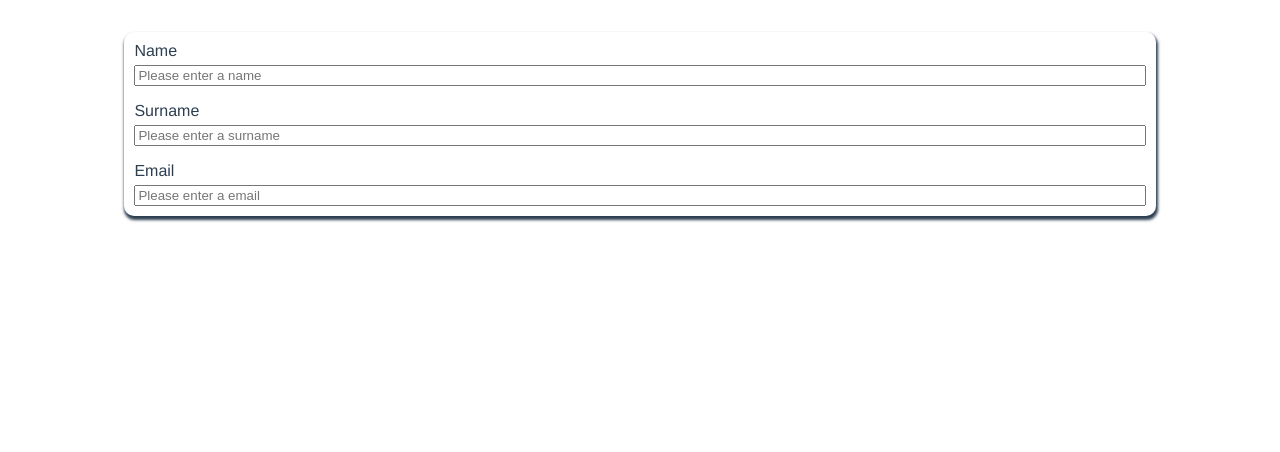
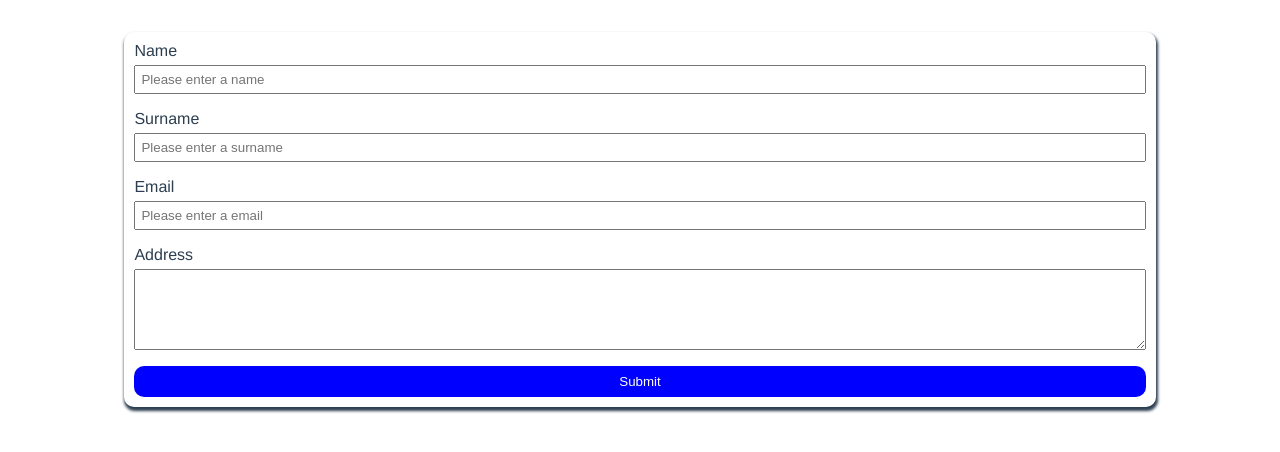
Before and after one commit to MuratCamurlu/form, a Vue app: page / in a window 1280 px wide. Shown: the top 452 px of the page. Built offline with nearby package versions, Linux system fonts and the light colour scheme.

Commit message:
textarea

```diff
--- a/src/App.vue
+++ b/src/App.vue
@@ -1,7 +1,7 @@
 <template>
   <div class="main">
     <div class="wrapper">
-      <form>
+      <form class="myForm">
         <div class="inputDiv">
           <label for="nameInput">Name</label>
           <input type="text" id="nameInput" placeholder="Please enter a name" />
@@ -18,6 +18,11 @@
           <label for="email">Email</label>
           <input type="email" id="email" placeholder="Please enter a email" />
         </div>
+        <div class="inputDiv">
+          <label for="addressInput">Address</label>
+          <textarea name="address" id="addressInput" rows="5" />
+        </div>
+        <button type="submit" class="submitBtn">Submit</button>
       </form>
     </div>
   </div>
@@ -31,6 +36,9 @@
 </script>
 
 <style>
+input {
+  padding: 5px;
+}
 .main {
   width: 100%;
   margin-top: 2rem;
@@ -43,7 +51,7 @@
   padding: 10px;
   border-radius: 10px;
 }
-form {
+.myForm {
   display: flex;
   flex-direction: column;
   gap: 1rem;
@@ -53,7 +61,18 @@
   flex-direction: column;
   gap: 5px;
 }
-
+.submitBtn {
+  border: none;
+  padding: 8px;
+  border-radius: 10px;
+  color: white;
+  background-color: blue;
+  cursor: pointer;
+}
+.submitBtn:hover {
+  color: white;
+  background-color: navy;
+}
 #app {
   font-family: Avenir, Helvetica, Arial, sans-serif;
   -webkit-font-smoothing: antialiased;
```
